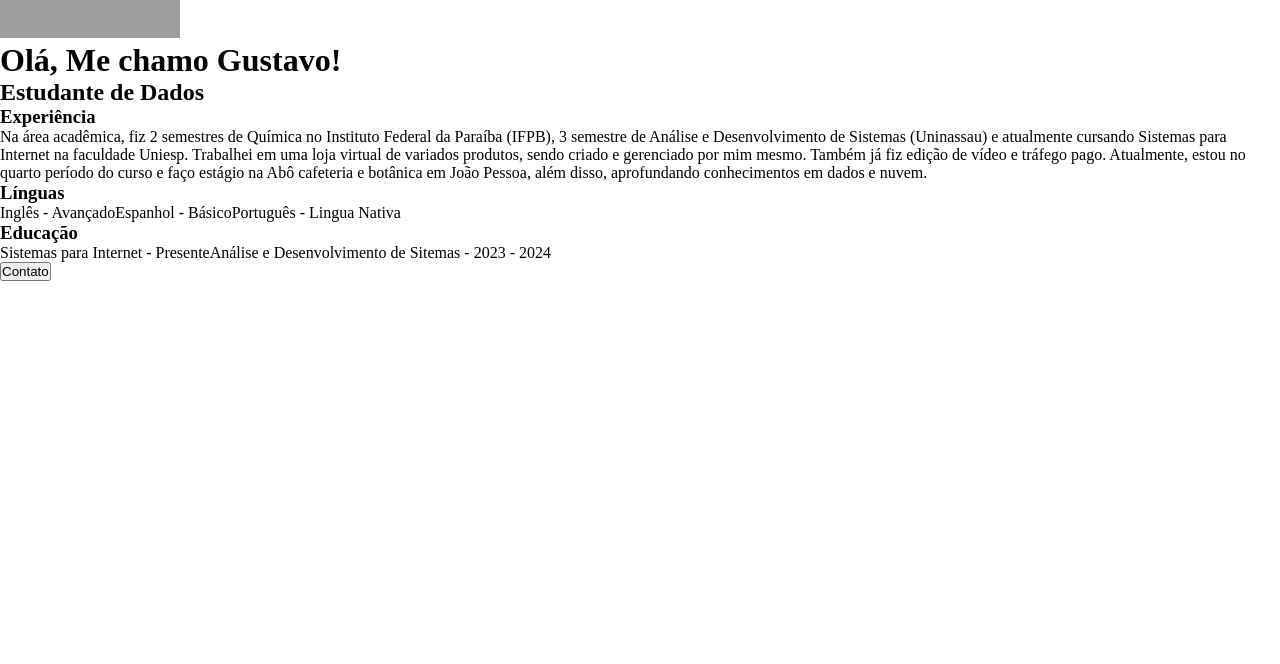
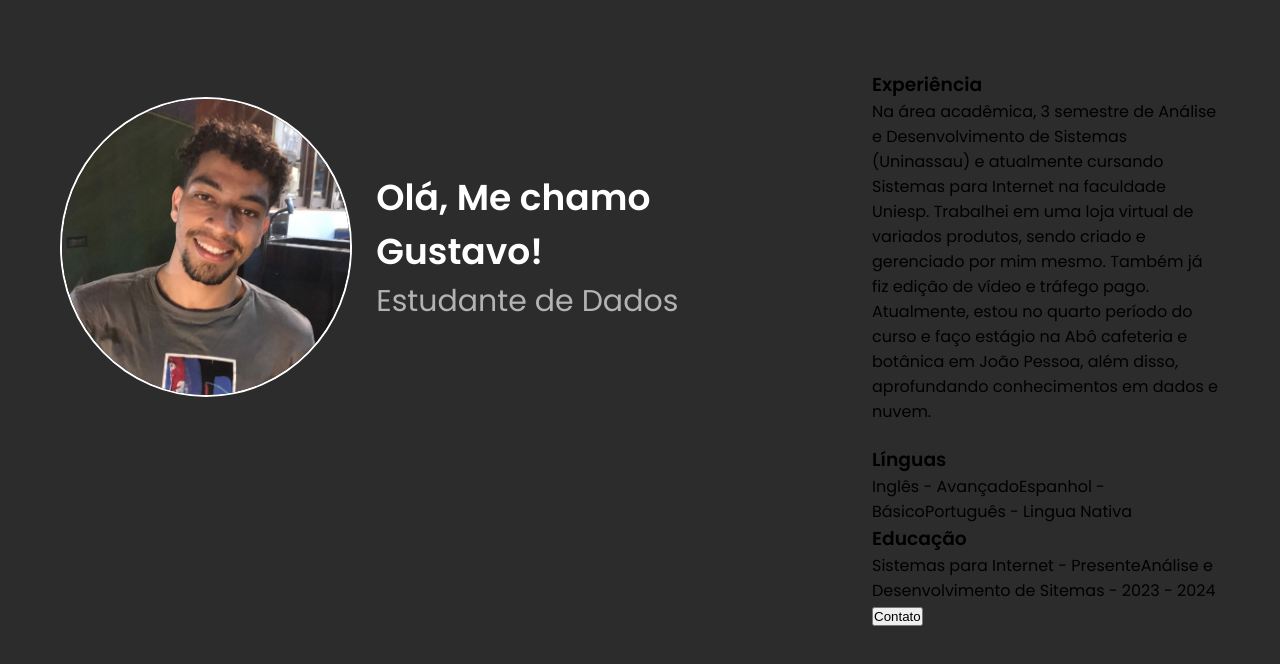
Before and after one commit to dev-gustavogs/my-portfolio, a Next.js app: page / in a window 1280 px wide. Shown: the top 664 px of the page. Built offline with nearby package versions, Linux system fonts and the light colour scheme; grey boxes are pictures that could not be loaded.

Commit message:
feat: top page

```diff
--- a/src/app/globals.scss
+++ b/src/app/globals.scss
@@ -1,4 +1,7 @@
 :root {
+  --text-primary: white;
+  --bg-primary: #2C2C2C;
+  --text-secundary: #B3B3B3;
 }
 
 html,
@@ -6,6 +9,9 @@ body {
   max-width: 100vw;
   overflow-x: hidden;
 }
+body{
+  background-color: var(--bg-primary);
+}
 
 * {
   box-sizing: border-box;
--- a/src/app/layout.tsx
+++ b/src/app/layout.tsx
@@ -1,17 +1,11 @@
 import type { Metadata } from "next";
-import localFont from "next/font/local";
 import "./globals.scss";
+import  { Poppins } from 'next/font/google'
 
-const geistSans = localFont({
-  src: "./fonts/GeistVF.woff",
-  variable: "--font-geist-sans",
-  weight: "100 900",
-});
-const geistMono = localFont({
-  src: "./fonts/GeistMonoVF.woff",
-  variable: "--font-geist-mono",
-  weight: "100 900",
-});
+const inter =  Poppins({
+  subsets: ['latin'],
+  weight: ['400', '500', '600']
+})
 
 export const metadata: Metadata = {
   title: "Gustavo Santos",
@@ -25,8 +19,7 @@ export default function RootLayout({
 }>) {
   return (
     <html lang="en">
-      <body className={`${geistSans.variable} ${geistMono.variable}`}>
-        {children}
+      <body className={inter.className}>{children}
       </body>
     </html>
   );
--- a/src/app/page.tsx
+++ b/src/app/page.tsx
@@ -1,24 +1,13 @@
-import Image from "next/image";
+import { Header } from "@/components/header/Header";
+import'../styles/home.scss'
 
 export default function Home() {
   return (
-      <main >
-        <div className="header">
-        <Image
-          src="https://nextjs.org/icons/next.svg"
-          alt="Next.js logo"
-          width={180}
-          height={38}
-          priority
-        />
-        </div>
-        <div>
-          <h1>Olá, Me chamo Gustavo!</h1>
-          <h2>Estudante de Dados</h2>
-        </div>
+      <main className="container">
+        <Header/>
         <div className="experience">
           <h3>Experiência</h3>
-          <p>Na área acadêmica, fiz 2 semestres de Química no Instituto Federal da Paraíba (IFPB), 3 semestre de Análise e Desenvolvimento de Sistemas (Uninassau) e atualmente cursando Sistemas para Internet na faculdade Uniesp. Trabalhei em uma loja virtual de variados produtos, sendo criado e gerenciado por mim mesmo. Também já fiz edição de vídeo e tráfego pago. Atualmente, estou no quarto período do curso e faço estágio na Abô cafeteria e botânica em João Pessoa, além disso, aprofundando conhecimentos em dados e nuvem.</p>
+          <p>Na área acadêmica, 3 semestre de Análise e Desenvolvimento de Sistemas (Uninassau) e atualmente cursando Sistemas para Internet na faculdade Uniesp. Trabalhei em uma loja virtual de variados produtos, sendo criado e gerenciado por mim mesmo. Também já fiz edição de vídeo e tráfego pago. Atualmente, estou no quarto período do curso e faço estágio na Abô cafeteria e botânica em João Pessoa, além disso, aprofundando conhecimentos em dados e nuvem.</p>
         </div>
         <div className="experience-time">
 
--- /dev/null
+++ b/src/components/header/Header.scss
@@ -0,0 +1,44 @@
+.header{
+  display: flex;
+  flex-direction: column;
+  grid-area: 'header';
+  gap: 24px;
+
+  img {
+    border-radius: 24px;
+  }
+
+  h1 {
+    font-weight: 600;
+    font-size: 28px;
+    line-height: 42px;
+    color: var(--text-primary);
+  }
+  h2 {
+    font-style: italic;
+    font-weight: 400;
+    font-size: 20px;
+    line-height: 30px;
+    color: var(--text-secundary);
+  }
+
+  @media (min-width: 768px){
+    flex-direction: row-reverse;
+    align-items: center;
+
+
+    h1{
+      font-size: 36px;
+      line-height: 54px;
+    }
+    h2{
+      font-size: 30px;
+      line-height: 45px;
+      font-style: normal;
+    }
+    img {
+      border-radius: 100%;
+      border: 2px solid white;
+    }
+  }
+}
--- /dev/null
+++ b/src/components/header/Header.tsx
@@ -0,0 +1,20 @@
+import Image from "next/image";
+import '../header/Header.scss'
+
+export function Header(){
+  return(
+    <div className="header">
+      <div>
+        <h1>Olá, Me chamo Gustavo!</h1>
+        <h2>Estudante de Dados</h2>
+      </div>
+      <Image
+        src="/Perfil.jpeg"
+        alt="minha foto"
+        width={300}
+        height={300}
+        priority
+      />
+    </div>
+  )
+}
--- /dev/null
+++ b/src/styles/home.scss
@@ -0,0 +1,22 @@
+.container{
+  padding: 40px 32px;
+  display: grid;
+  grid-template-rows: repeat(4,auto);
+  grid-template-areas:
+  'header'
+  'btns'
+  'experience'
+  'info';
+}
+@media (min-width: 768px){
+  .container{
+    padding: 70px 60px;
+    height: 100vh;
+    grid-template-rows: fit-content(100%);
+    align-items: center;
+    justify-items: start;
+    justify-content: space-between;
+    grid-template-columns:60% 30%
+
+  }
+}
```
Also changed, not shown: public/Perfil.jpeg (added).
